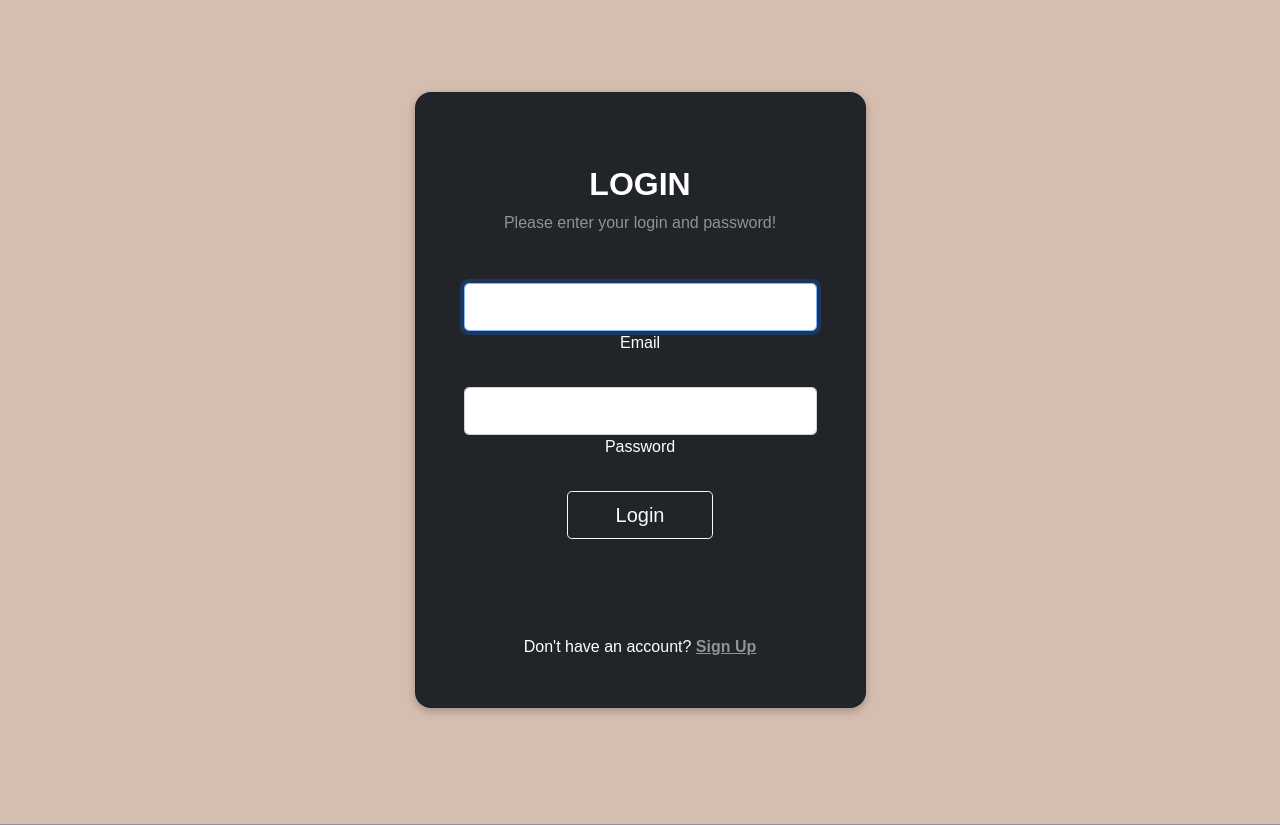
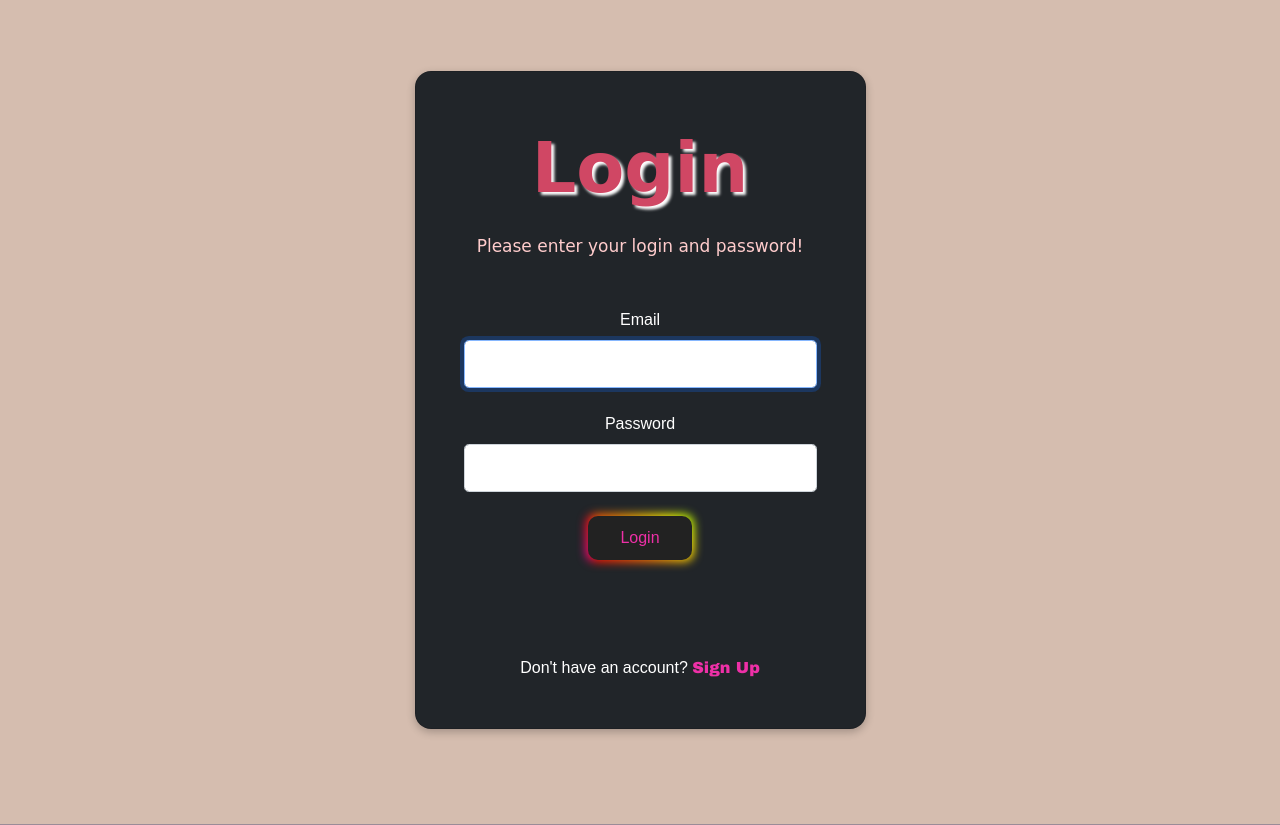
Before and after one commit to Switch-Factory/switchfactory, a Symfony app: template templates/security/login2.html.twig in a window 1280 px wide. Shown: the part 72-897 px from the top of the page. Run offline with Twig, Linux system fonts and the light colour scheme; the template is opened without the code that fills it, so the values that code supplies are empty; some libraries are stand-ins or nearby versions.

Commit message:
Update Interface Login and SignUp

```diff
--- a/templates/security/login2.html.twig
+++ b/templates/security/login2.html.twig
@@ -25,26 +25,28 @@
 
             <div class="mb-md-5 mt-md-4 pb-5">
 
-              <h2 class="fw-bold mb-2 text-uppercase">Login</h2>
-              <p class="text-white-50 mb-5">Please enter your login and password!</p>
+              <h2 class="login-h2" class="fw-bold mb-2 text-uppercase">Login</h2>
+              <p  class=" mb-5">Please enter your login and password!</p>
 
               <div class="form-outline form-white mb-4">
+                <label class="form-label" for="typeEmailX">Email</label>
                 <input type="email" id="typeEmailX" class="form-control form-control-lg"value="{{ last_username }}" name="email" id="inputEmail" autocomplete="email" required autofocus />
-                <label class="form-label" for="typeEmailX">Email</label>
+
               </div>
 
               <div class="form-outline form-white mb-4">
+                <label class="form-label" for="typePasswordX">Password</label>
                 <input type="password" id="typePasswordX" class="form-control form-control-lg" name="password" id="inputPassword" autocomplete="current-password" required />
-                <label class="form-label" for="typePasswordX">Password</label>
+
               </div>
 
 				<input type="hidden" name="_csrf_token"
 						value="{{ csrf_token('authenticate') }}">
-              <button class="btn btn-outline-light btn-lg px-5" type="submit">Login</button>
+              <button class="login-button" class="btn btn-outline-light btn-lg px-5" type="submit">Login</button>
          </div>
 
             <div>
-              <p class="mb-0">Don't have an account? <a href="register" class="text-white-50 fw-bold">Sign Up</a>
+              <p class="mb-0">Don't have an account? <a href="register" class="login-signup" class="text-white-50 fw-bold">Sign Up</a>
               </p>
             </div>
 
@@ -60,5 +62,109 @@
 		b center {
 			color: red;
 		}
+
+    .login-h2{
+      color: #d04764;
+      font-family: 'Lobster', cursive;
+      font-size: 70px;
+      font-weight: bold;
+      line-height: 48px;
+      margin: 9px 0 18px;
+     text-shadow: 3px 3px 3px #fff;
+
+    }
+    .login-h2:hover{
+      color:#FFCCCC;
+    }
+    .mb-5{
+      color: #FFCCCC;
+      font-family: 'Original Surfer', cursive;
+      font-size: 17px;
+      line-height: 28px;
+      margin: 40px 0 20px;
+      margin-bottom:5px;
+      display:;
+
+    }
+
+
+      /* CSS */
+      .login-button {
+        padding: 0.6em 2em;
+        border: none;
+        outline: none;
+        color: rgb(238 48 167);
+        background: #111;
+        cursor: pointer;
+        position: relative;
+        z-index: 0;
+        border-radius: 10px;
+        user-select: none;
+        -webkit-user-select: none;
+        touch-action: manipulation;
+      }
+
+      .login-button:before {
+        content: "";
+        background: linear-gradient(
+          45deg,
+          #ff0000,
+          #ff7300,
+          #fffb00,
+          #48ff00,
+          #00ffd5,
+          #002bff,
+          #7a00ff,
+          #ff00c8,
+          #ff0000
+        );
+        position: absolute;
+        top: -2px;
+        left: -2px;
+        background-size: 400%;
+        z-index: -1;
+        filter: blur(5px);
+        -webkit-filter: blur(5px);
+        width: calc(100% + 4px);
+        height: calc(100% + 4px);
+        animation: glowing-login-button 20s linear infinite;
+        transition: opacity 0.3s ease-in-out;
+        border-radius: 10px;
+      }
+
+      @keyframes glowing-login-button {
+        0% {
+          background-position: 0 0;
+        }
+        50% {
+          background-position: 400% 0;
+        }
+        100% {
+          background-position: 0 0;
+        }
+      }
+
+      .login-button:after {
+        z-index: -1;
+        content: "";
+        position: absolute;
+        width: 100%;
+        height: 100%;
+        background: #222;
+        left: 0;
+        top: 0;
+        border-radius: 10px;
+      }
+      .login-button:hover{
+        color: #DDC488;
+      }
+      .login-signup{
+         color:#EE30A7;
+          text-decoration:none;
+          font-family:Arial Black;
+      }
+      .login-signup:hover{
+        color:#FFBBFF;
+      }
 	</style>
 {% endblock %}
```
Also changed, not shown: templates/registration/register.html.twig (+126 -8 lines).
